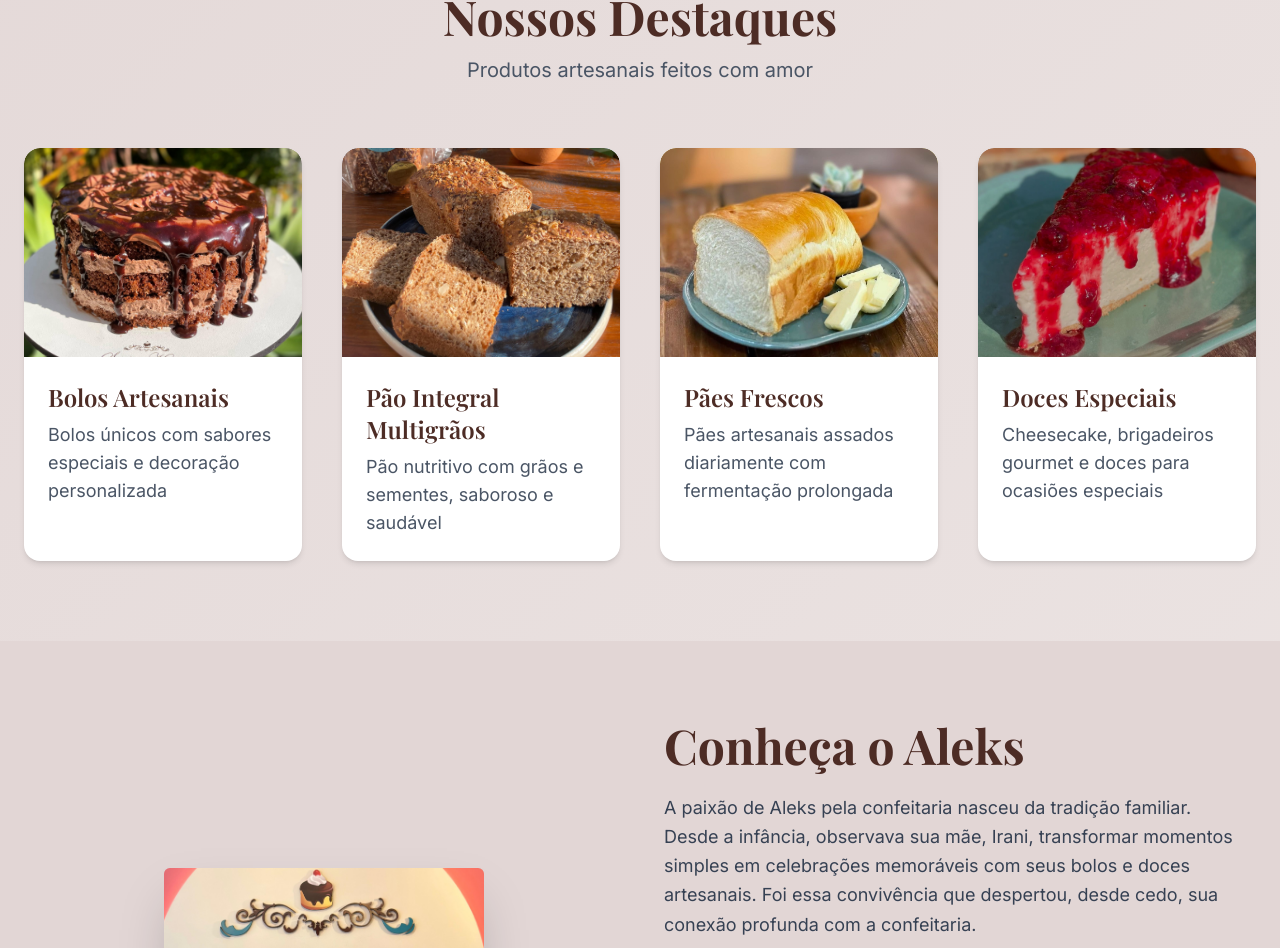
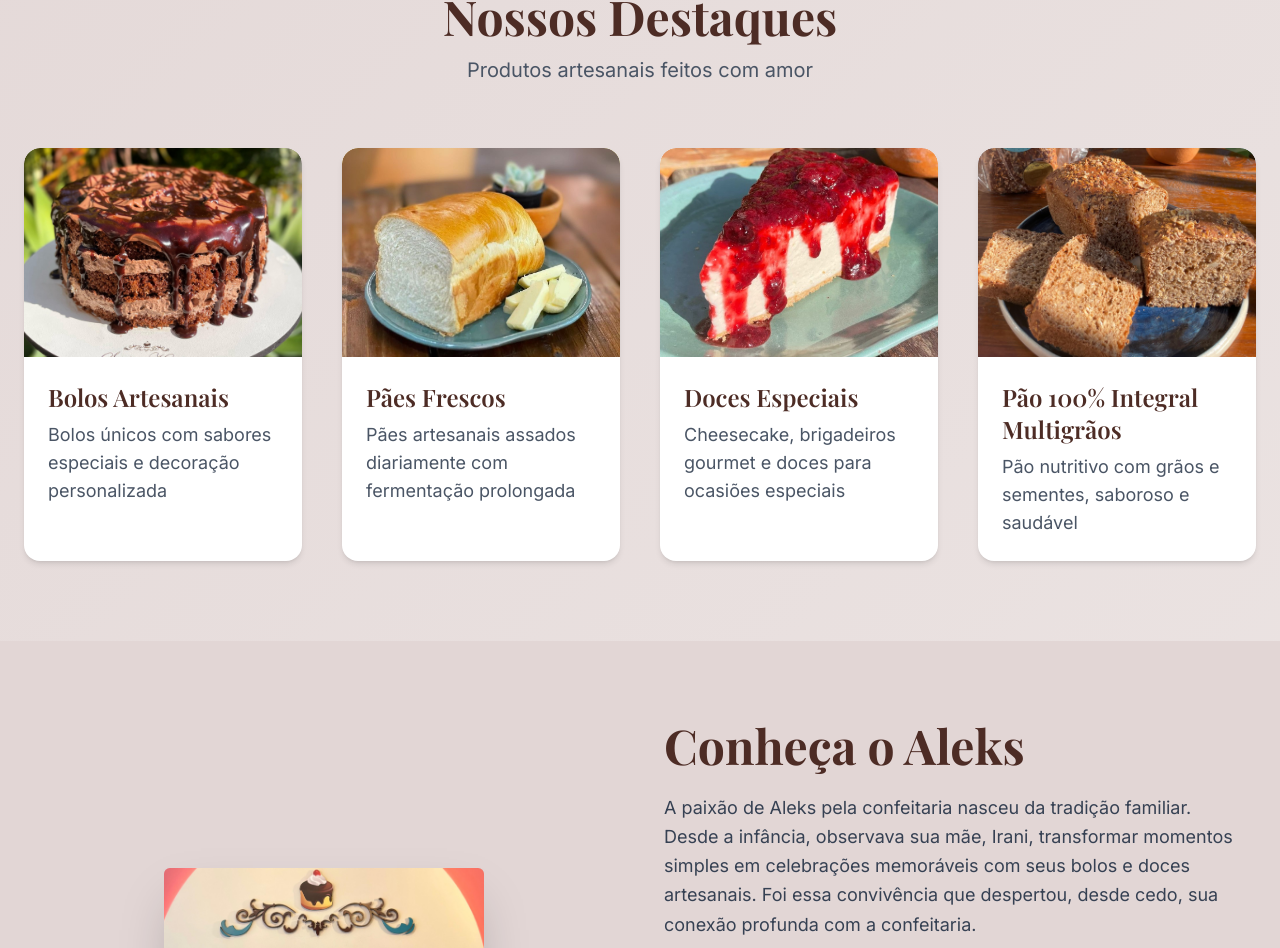
Before and after one commit to Mangalabs/lp-senior-koster, a Vue app: page / in a window 1280 px wide. Shown: the part 888-1836 px from the top of the page. Built offline with nearby package versions, Linux system fonts and the light colour scheme.

Commit message:
feedbacks

```diff
--- a/src/data/data.js
+++ b/src/data/data.js
@@ -62,12 +62,6 @@ const slides = [
     opacity: 'opacity-30',
   },
   {
-    background: 'bg-gradient-to-br from-pink-50 via-yellow-100 to-green-200',
-    content: 'image',
-    imageUrl: '/torta-de-limao.jpg',
-    opacity: 'opacity-30',
-  },
-  {
     background: 'bg-gradient-to-br from-yellow-100 via-pink-100 to-green-100',
     content: 'image',
     imageUrl: '/tortele-de-limão.jpg',
--- a/src/data/productsData.js
+++ b/src/data/productsData.js
@@ -15,15 +15,6 @@ export const productsData = {
     },
     {
       id: 2,
-      title: "Pão Integral Multigrãos",
-      description: "Pão nutritivo com grãos e sementes, saboroso e saudável",
-      img: "/pao-integral.jpg",
-      gradient: "bg-gradient-to-br from-blue-100 to-blue-200",
-      bgColor: "bg-white",
-      textColor: "text-neutro-escuro",
-    },
-    {
-      id: 3,
       title: "Pães Frescos",
       description:
         "Pães artesanais assados diariamente com fermentação prolongada",
@@ -33,7 +24,7 @@ export const productsData = {
       textColor: "text-neutro-escuro",
     },
     {
-      id: 4,
+      id: 3,
       title: "Doces Especiais",
       description:
         "Cheesecake, brigadeiros gourmet e doces para ocasiões especiais",
@@ -42,5 +33,14 @@ export const productsData = {
       bgColor: "bg-white",
       textColor: "text-neutro-escuro",
     },
+    {
+      id: 4,
+      title: "Pão 100% Integral Multigrãos",
+      description: "Pão nutritivo com grãos e sementes, saboroso e saudável",
+      img: "/pao-integral.jpg",
+      gradient: "bg-gradient-to-br from-blue-100 to-blue-200",
+      bgColor: "bg-white",
+      textColor: "text-neutro-escuro",
+    },
   ],
 };
```
Also changed, not shown: public/cheesecake.jpg.
